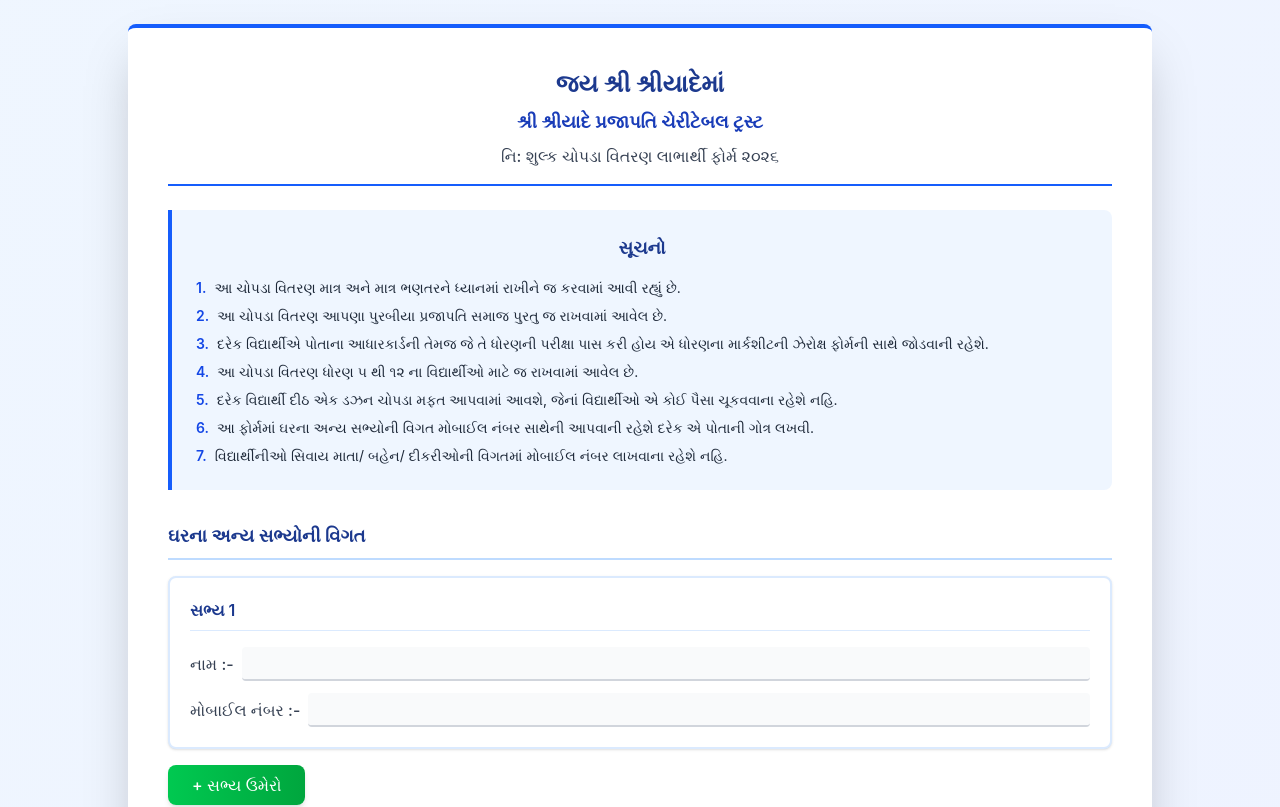
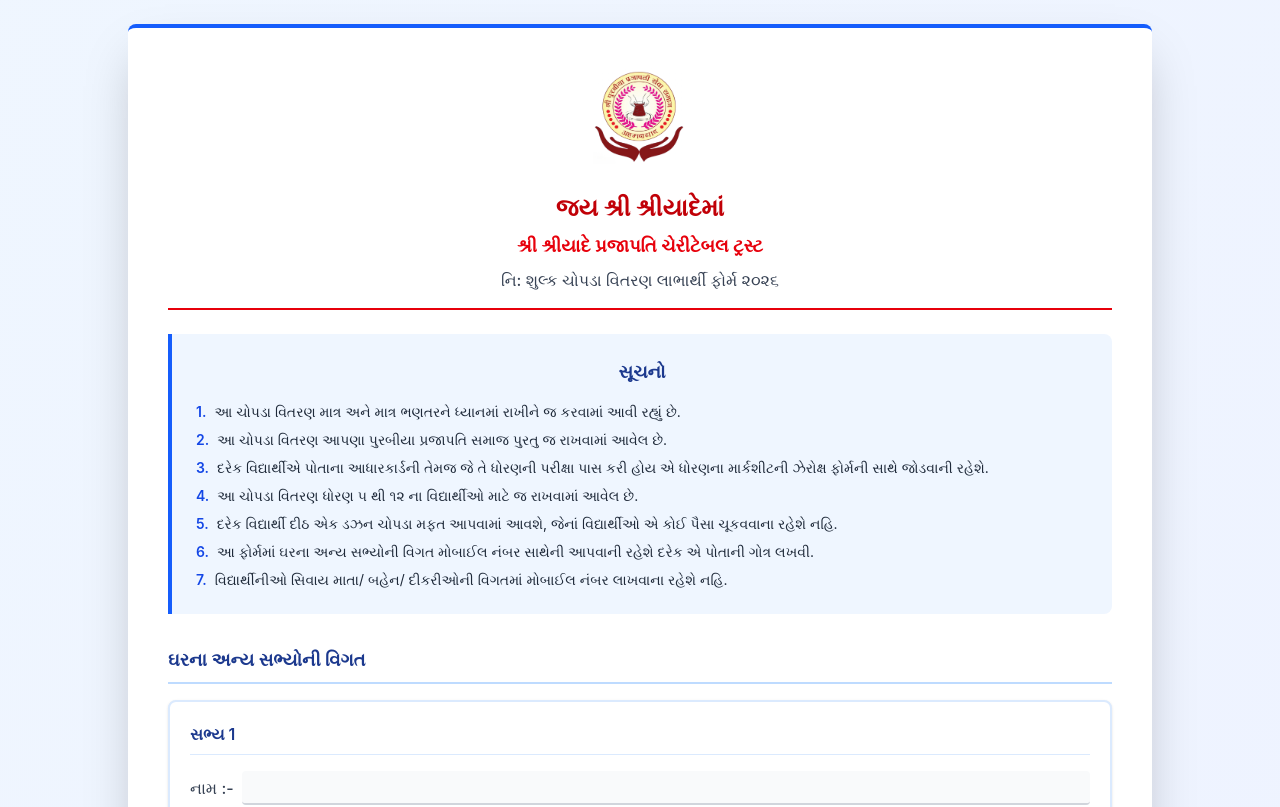
Before and after one commit to sunny-pixels/student-form, a React (Vite) app: page / in a window 1280 px wide. Shown: the top 807 px of the page. Built offline with nearby package versions, Linux system fonts and the light colour scheme.

Commit message:
Logo updated

```diff
--- a/src/App.jsx
+++ b/src/App.jsx
@@ -82,11 +82,18 @@
       <div className="bg-white shadow-2xl rounded-lg p-6 sm:p-10 w-full max-w-5xl border-t-4 border-blue-600">
 
         {/* Header */}
-        <div className="border-b-2 border-blue-600 pb-4 mb-6">
-          <h1 className="text-center font-bold text-xl sm:text-2xl text-blue-900 mb-2">
+        <div className="border-b-2 border-red-600 pb-4 mb-6">
+          <div className="flex flex-col items-center mb-4">
+            <img
+              src="/logo-1.png"
+              alt="શ્રી શ્રીયાદે પ્રજાપતિ ચેરીટેબલ ટ્રસ્‍ટ"
+              className="h-20 sm:h-24 w-auto mb-3"
+            />
+          </div>
+          <h1 className="text-center font-bold text-xl sm:text-2xl text-red-700 mb-2">
             જય શ્રી શ્રીયાદેમાં
           </h1>
-          <h2 className="text-center font-semibold text-base sm:text-lg text-blue-800 mb-2">
+          <h2 className="text-center font-semibold text-base sm:text-lg text-red-600 mb-2">
             શ્રી શ્રીયાદે પ્રજાપતિ ચેરીટેબલ ટ્રસ્‍ટ
           </h2>
           <h3 className="text-center text-sm sm:text-base text-gray-700 font-medium">
```
Also changed, not shown: public/logo-1.png (added).
